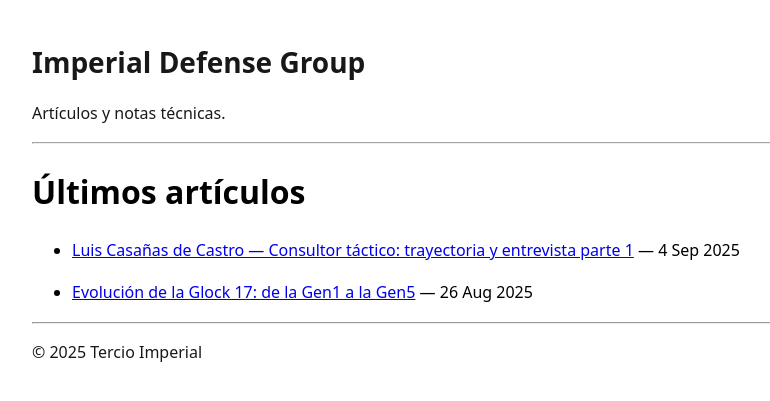
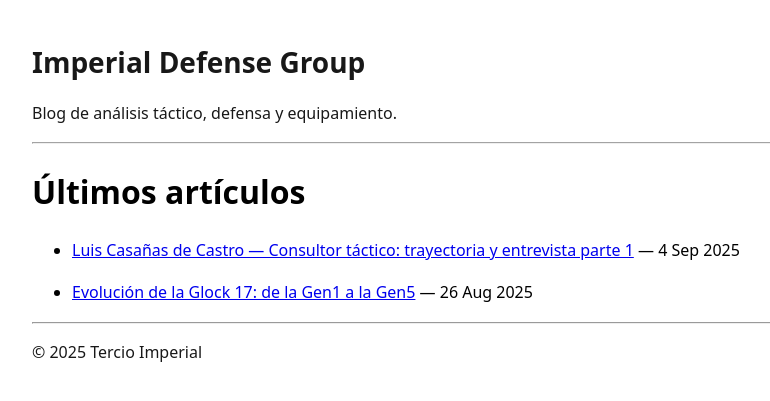
Before and after one commit to imperialdefensegroup/articulos, a Jekyll site: the page built from index.md, in a window 1280 px wide. Shown: the top 401 px of the page, without its empty margins (198-968 px from the left). Built offline with Jekyll 4.4.1, drawn with Linux system fonts in a browser that asks for light colours; the list of posts is cut into pages by our own code.

Commit message:
Add files via upload

```diff
--- a/_config.yml
+++ b/_config.yml
@@ -1,10 +1,11 @@
-title: "Artículos de Tercio Imperial"
-description: "Artículos y notas técnicas."
+title: "Imperial Defense Group — Artículos"
+description: "Blog de análisis táctico, defensa y equipamiento."
 lang: es
 timezone: Europe/Madrid
 
+# IMPORTANTE: estas dos líneas deben quedar exactamente así
 url: "https://imperialdefensegroup.github.io"
-baseurl: "/articulos"   # <- importante para que las URLs y canonicals sean correctas
+baseurl: "/articulos"
 
 permalink: /:year/:month/:day/:title/
 paginate: 10
@@ -14,8 +15,8 @@ plugins:
   - jekyll-sitemap
   - jekyll-feed
 
-logo: /assets/img/logo.png     # opcional
-image: /assets/img/og.jpg      # imagen por defecto para compartir
+logo: /assets/img/logo.png
+image: /assets/img/og.jpg
 
 author:
   name: "Tercio Imperial"
@@ -26,5 +27,5 @@ social:
   links:
     - "https://github.com/imperialdefensegroup"
 
-# si luego verificas Search Console por meta, pega el código aquí:
+# Si verificas por meta en Search Console, pega aquí tu código:
 # google_site_verification: "PEGA_AQUI_TU_CODIGO"
--- a/robots.txt
+++ b/robots.txt
@@ -1,3 +1,3 @@
 User-agent: *
 Allow: /
-Sitemap: https://toncat23.github.io/articulos/sitemap.xml
+Sitemap: https://imperialdefensegroup.github.io/articulos/sitemap.xml
```
Also changed, not shown: README.txt.
